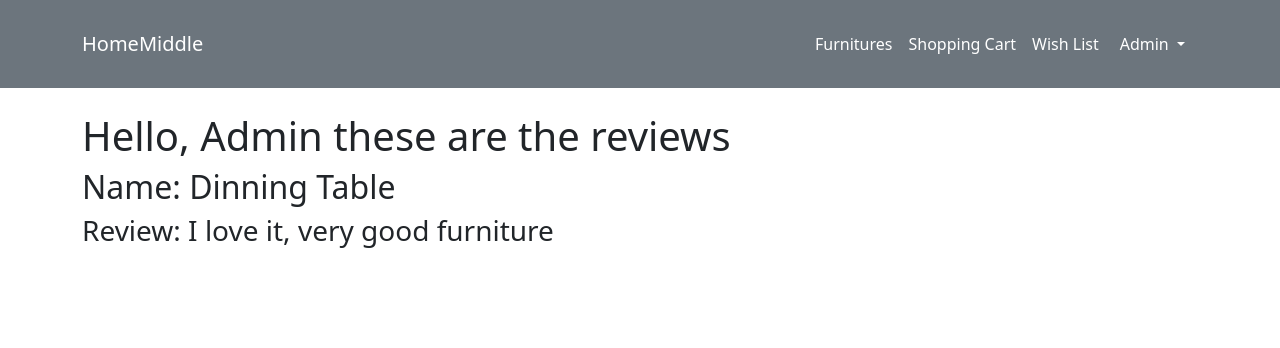
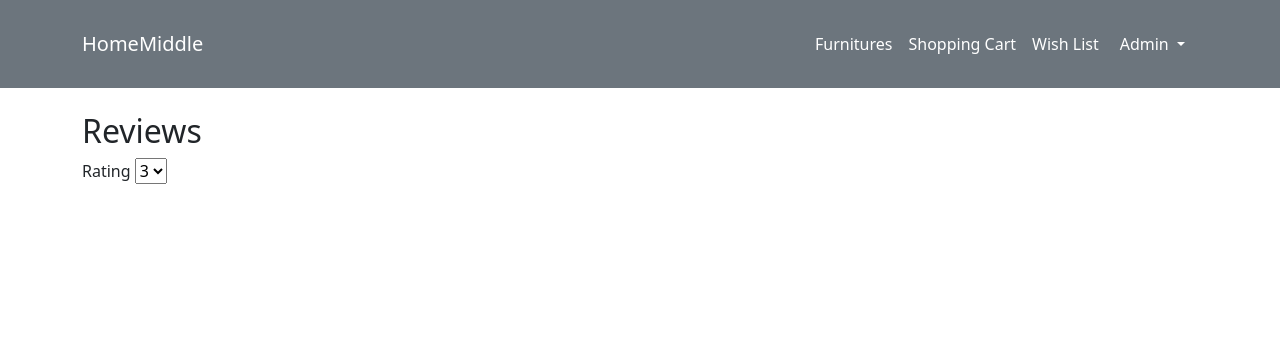
Before and after one commit to CDavilad/HomeMiddle-Project, a Django app: page /furnitures/1/reviews in a window 1280 px wide. Shown: the top 348 px of the page. Run offline with Django 4.2, Linux system fonts and the light colour scheme; a user stored in the database is signed in; data comes from the database, SQL or seed files in the repository; parts of the project's set-up code (start-up, migrations or seed data) failed here and were passed over.

Commit message:
Nueva IP

```diff
--- a/HomeMiddle/HomeMiddle/settings.py
+++ b/HomeMiddle/HomeMiddle/settings.py
@@ -25,7 +25,7 @@ SECRET_KEY = 'django-insecure-aj#1j8&hd29)*oe08j^^4xpy25cvmd9ibj)qa3qvfbf1a5sg=i
 # SECURITY WARNING: don't run with debug turned on in production!
 DEBUG = True
 
-ALLOWED_HOSTS = []
+ALLOWED_HOSTS = ['34.16.103.50']
 
 
 # Application definition
--- a/HomeMiddle/authentication/templates/signupaccount.html
+++ b/HomeMiddle/authentication/templates/signupaccount.html
@@ -20,7 +20,7 @@
               {% endif %}
               <form method="POST" action="{% url 'signup' %}">
                 {% csrf_token %}
-                <input type="text" class="form-control mb-2" placeholder="Enter first name" name="first_name" value="{{form.data.first_name }}" />
+                <input type="text" class="form-control mb-2" placeholder="Enter first name" name="first_name" value="john" />
                 <input type="text" class="form-control mb-2" placeholder="Enter last name" name="last_name" value="{{form.data.last_name }}" />
                 <input type="email" class="form-control mb-2" placeholder="Enter email" name="email" value="{{form.data.email }}" />
                 <input type="text" class="form-control mb-2" placeholder="Enter user name" name="username" value="{{form.data.username }}" />
--- a/HomeMiddle/main/templates/reviews.html
+++ b/HomeMiddle/main/templates/reviews.html
@@ -3,11 +3,25 @@
     HomeMiddle
 {% endblock %}
 {% block content %}
-    {% if user.is_authenticated %}
-        <h1>Hello, {{user.username}} these are the reviews</h1>
-        <h2>Name: {{furniture.name}}</h2>
-        <h3>Review: I love it, very good furniture</h3>
-    {% else %}
-        <h1>Hi, you must log in to see the reviews</h1>
-    {% endif %}
+    <div class="w-full mt-6">
+        <h2 class="text-xl">Reviews</h2>
+
+        {% if user.is_authenticated %}
+            <form method="post" action=".">
+                {% csrf_token %}
+
+                <div>
+                    <label>Rating</label>
+                    <select name="rating">
+                        <option value="1">1</option>
+                        <option value="2">2</option>
+                        <option value="3" selected>3</option>
+                        <option value="4">4</option>
+                        <option value="5">5</option>
+                    </select>
+                </div>
+        {% else %}
+            <h1>Hi, you must log in to see the reviews</h1>
+        {% endif %}
+    </div>
 {% endblock %}
```
Also changed, not shown: HomeMiddle/main/migrations/0001_initial.py (deleted), HomeMiddle/main/migrations/0002_remove_furniture_associated_furnitures.py (deleted), HomeMiddle/main/migrations/0003_furniture_associated_furnitures_furniture_image_url.py (deleted), HomeMiddle/main/migrations/__init__.py (deleted).
